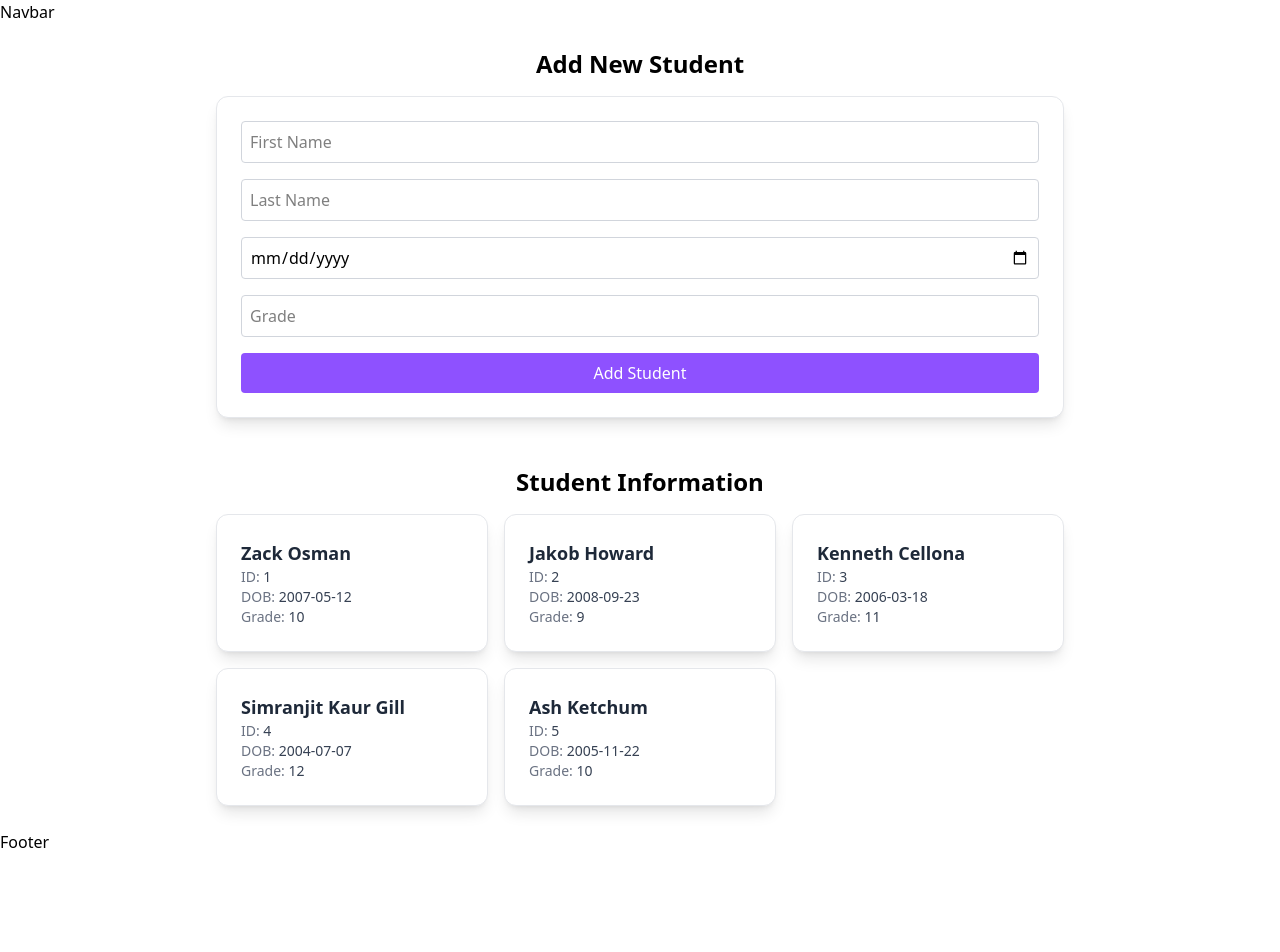
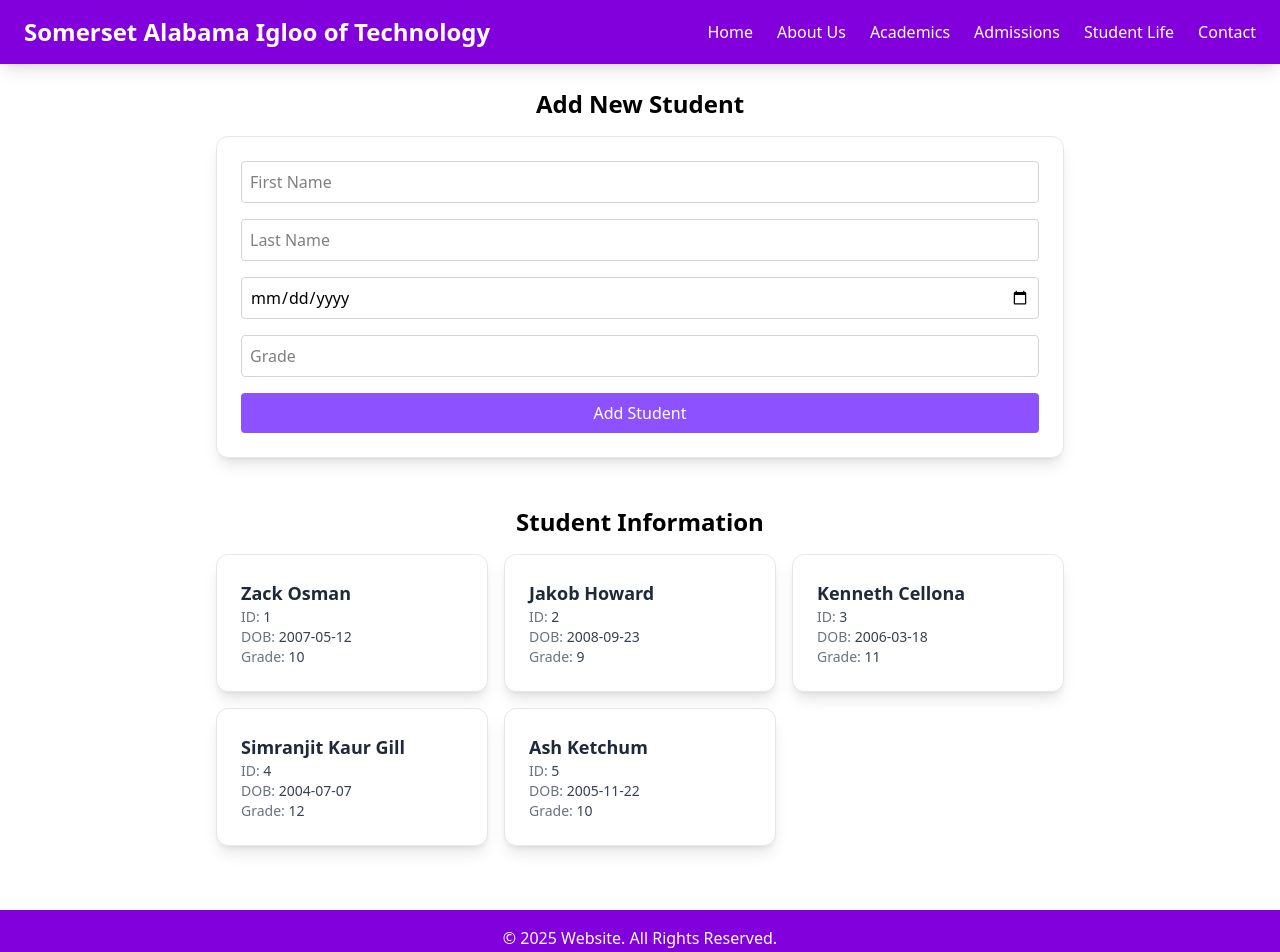
Before and after one commit to Zakariya-Osman/EFEDC-AS2-WEB2, a Next.js app: page / in a window 1280 px wide. Shown: the top 952 px of the page. Before the commit the page ends 854 px from the top, so only its background shows below. Built offline with nearby package versions, Linux system fonts and the light colour scheme.

Commit message:
Added to components
- Added to Nav bar
- Added to Footer

```diff
--- a/components/Footer.js
+++ b/components/Footer.js
@@ -1,9 +1,7 @@
-import React from 'react'
-
-function Footer() {
+export default function Footer() {
   return (
-    <div>Footer</div>
-  )
+    <footer className="bg-purple-700 text-white text-center py-4 mt-10">
+      <p>&copy; 2025 Website. All Rights Reserved.</p>
+    </footer>
+  );
 }
-
-export default Footer
--- a/components/Navbar.js
+++ b/components/Navbar.js
@@ -1,9 +1,20 @@
-import React from 'react'
+export default function Navbar() {
+  return (
+    <nav className="bg-purple-700 text-white py-4 w-full shadow-lg">
+      <div className="container mx-auto flex justify-between items-center px-6">
+        {/* School Name */}
+        <h1 className="text-2xl font-bold">Somerset Alabama Igloo of Technology</h1>
 
-function Navbar() {
-  return (
-    <div>Navbar</div>
-  )
+        {/* Navigation Links */}
+        <ul className="flex space-x-6">
+          <li><a href="#" className="hover:text-gray-300">Home</a></li>
+          <li><a href="#" className="hover:text-gray-300">About Us</a></li>
+          <li><a href="#" className="hover:text-gray-300">Academics</a></li>
+          <li><a href="#" className="hover:text-gray-300">Admissions</a></li>
+          <li><a href="#" className="hover:text-gray-300">Student Life</a></li>
+          <li><a href="#" className="hover:text-gray-300">Contact</a></li>
+        </ul>
+      </div>
+    </nav>
+  );
 }
-
-export default Navbar
```
